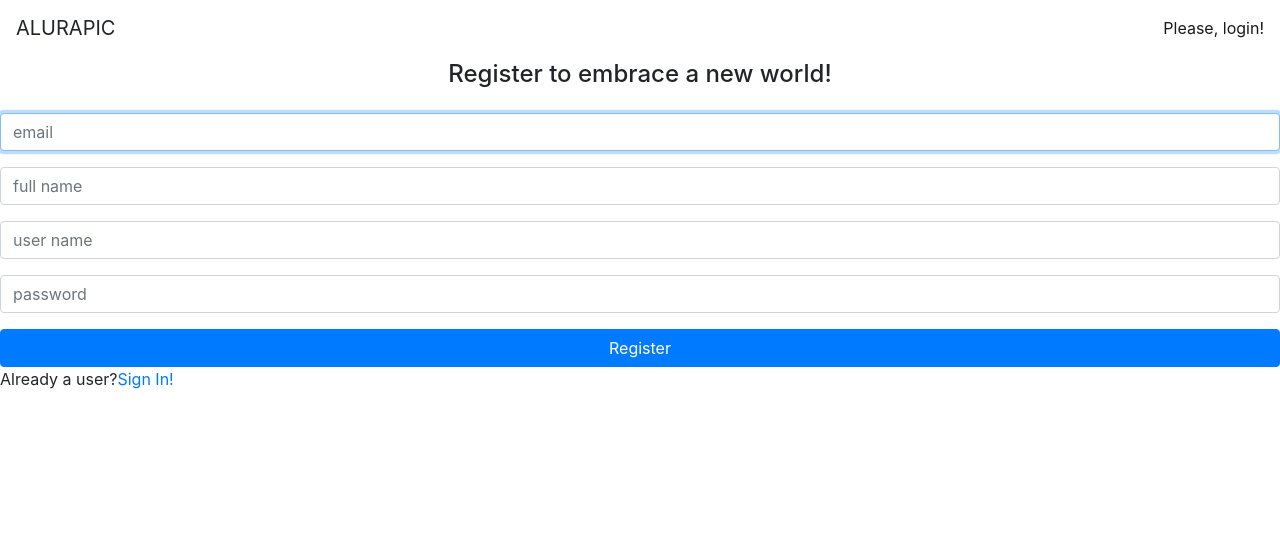
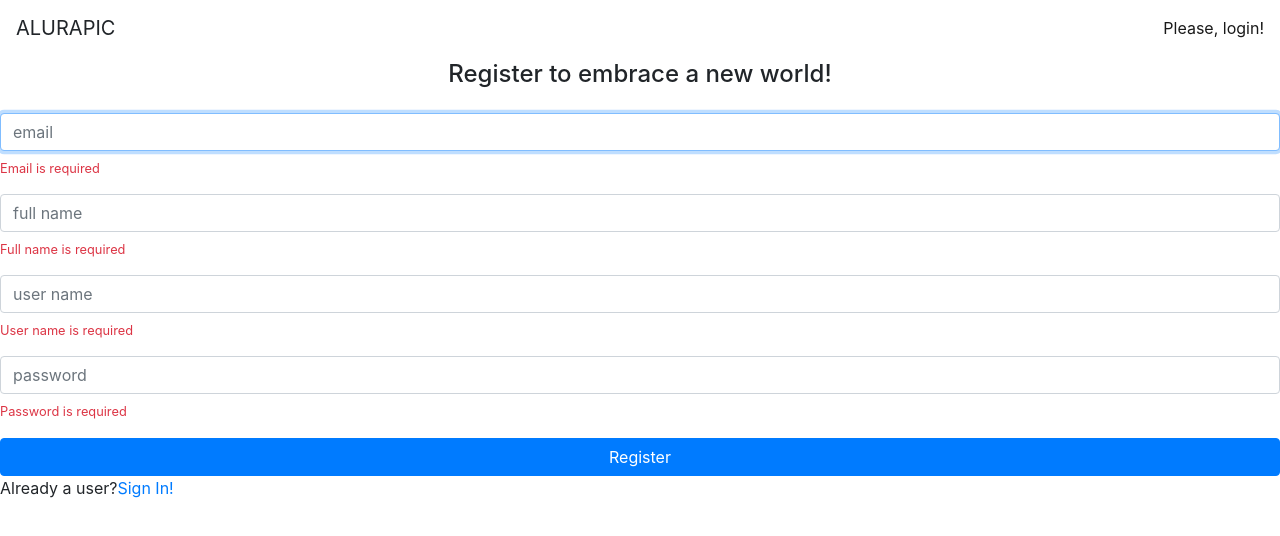
Before and after one commit to jessica-leite/introduction-angular, an Angular app: page /signup in a window 1280 px wide. Shown: the top 536 px of the page. Built offline with nearby package versions, Linux system fonts and the light colour scheme.

Commit message:
Form validators

```diff
--- a/src/app/home/home.module.ts
+++ b/src/app/home/home.module.ts
@@ -13,7 +13,6 @@ import { SignUpComponent } from './signup/signup.component';
     ],
     imports: [
         CommonModule,
-        FormsModule,
         ReactiveFormsModule,
         VMessageModule,
         RouterModule
--- a/src/app/home/signup/signup.component.html
+++ b/src/app/home/signup/signup.component.html
@@ -1,20 +1,32 @@
 <h4 class="text-center"> Register to embrace a new world!</h4>
 
-<form class="form mt-4">
+<form [formGroup]="signupForm" class="form mt-4">
     <div class="form-group">
-        <input placeholder="email" class="form-control" autofocus>
+        <input formControlName="email" placeholder="email" class="form-control" autofocus>
+        <ap-vmessage *ngIf="signupForm.get('email').errors?.required" text="Email is required"></ap-vmessage>
+        <ap-vmessage *ngIf="signupForm.get('email').errors?.email" text="Invalid e-mail"></ap-vmessage>
     </div>
 
     <div class="form-group">
-        <input placeholder="full name" class="form-control">
+        <input formControlName="fullName" placeholder="full name" class="form-control">
+        <ap-vmessage *ngIf="signupForm.get('fullName').errors?.required" text="Full name is required"></ap-vmessage>
+        <ap-vmessage *ngIf="signupForm.get('fullName').errors?.minlength" text="Minimum length is 2"></ap-vmessage>
+        <ap-vmessage *ngIf="signupForm.get('fullName').errors?.maxlength" text="Maximum length is 40"></ap-vmessage>
     </div>
 
     <div class="form-group">
-        <input placeholder="user name" class="form-control">
+        <input formControlName="userName" placeholder="user name" class="form-control">
+        <ap-vmessage *ngIf="signupForm.get('userName').errors?.required" text="User name is required"></ap-vmessage>
+        <ap-vmessage *ngIf="signupForm.get('userName').errors?.minlength" text="Minimum length is 2"></ap-vmessage>
+        <ap-vmessage *ngIf="signupForm.get('userName').errors?.maxlength" text="Maximum length is 30"></ap-vmessage>
+        <ap-vmessage *ngIf="signupForm.get('userName').errors?.pattern" text="Must be lower case"></ap-vmessage>
     </div>
 
     <div class="form-group">
-        <input type="password" placeholder="password" class="form-control">
+        <input formControlName="password" type="password" placeholder="password" class="form-control">
+        <ap-vmessage *ngIf="signupForm.get('password').errors?.required" text="Password is required"></ap-vmessage>
+        <ap-vmessage *ngIf="signupForm.get('password').errors?.minlength" text="Minimum length is 8"></ap-vmessage>
+        <ap-vmessage *ngIf="signupForm.get('password').errors?.maxlength" text="Maximum length is 14"></ap-vmessage>
     </div>
 
     <button class="btn btn-primary btn-block">Register</button>
--- a/src/app/home/signup/signup.component.ts
+++ b/src/app/home/signup/signup.component.ts
@@ -1,6 +1,45 @@
-import { Component } from '@angular/core';
+import { Component, OnInit } from '@angular/core';
+import { FormGroup, FormBuilder, Validators } from '@angular/forms';
 
 @Component({
     templateUrl: './signup.component.html'
 })
-export class SignUpComponent { }
+export class SignUpComponent implements OnInit {
+
+    private signupForm: FormGroup
+
+    constructor(private formBuider: FormBuilder) { }
+
+    ngOnInit(): void {
+        this.signupForm = this.formBuider.group({
+            email: ['',
+                [
+                    Validators.required,
+                    Validators.email
+                ]
+            ],
+            fullName: ['',
+                [
+                    Validators.required,
+                    Validators.minLength(2),
+                    Validators.maxLength(40)
+                ]
+            ],
+            userName: ['',
+                [
+                    Validators.required,
+                    Validators.pattern(/^[a-z0-9_\-]+$/),
+                    Validators.minLength(2),
+                    Validators.maxLength(30)
+                ]
+            ],
+            password: ['',
+                [
+                    Validators.required,
+                    Validators.minLength(8),
+                    Validators.maxLength(14)
+                ]
+            ]
+        })
+    }
+}
```
